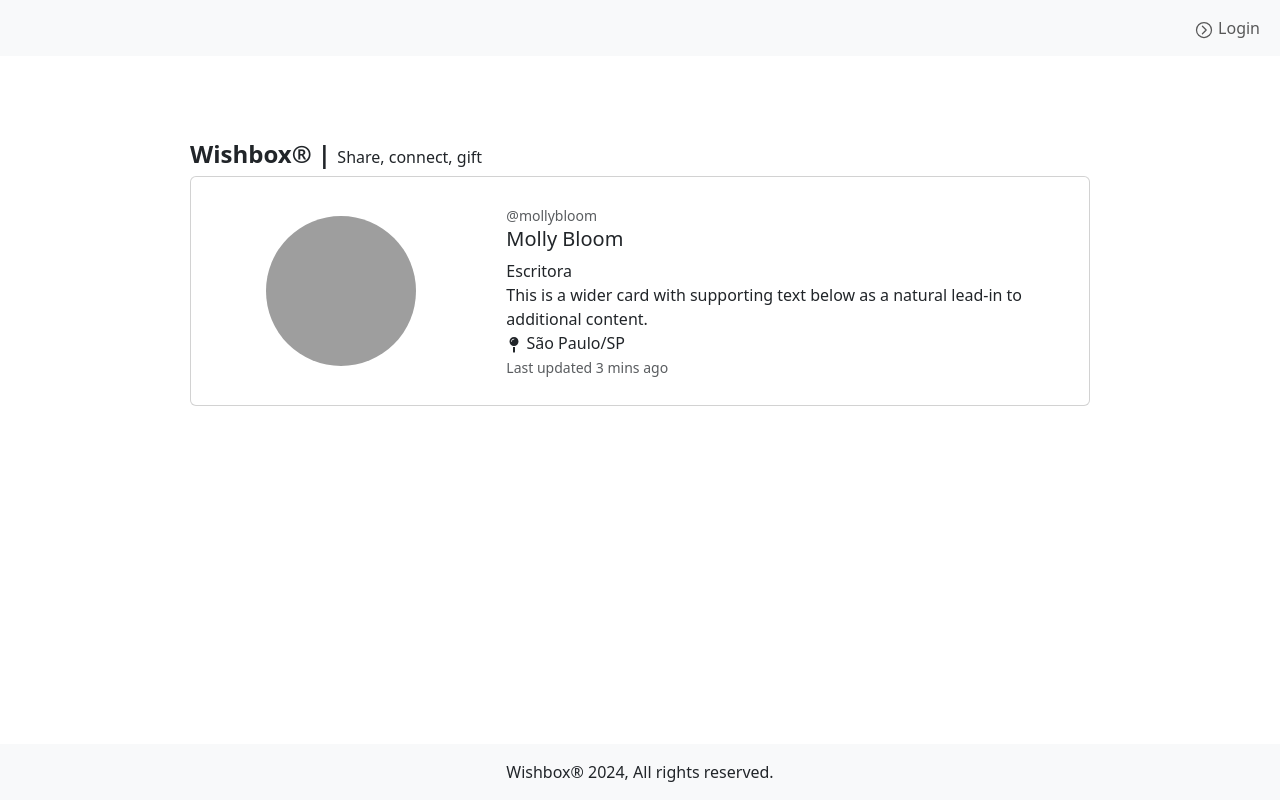
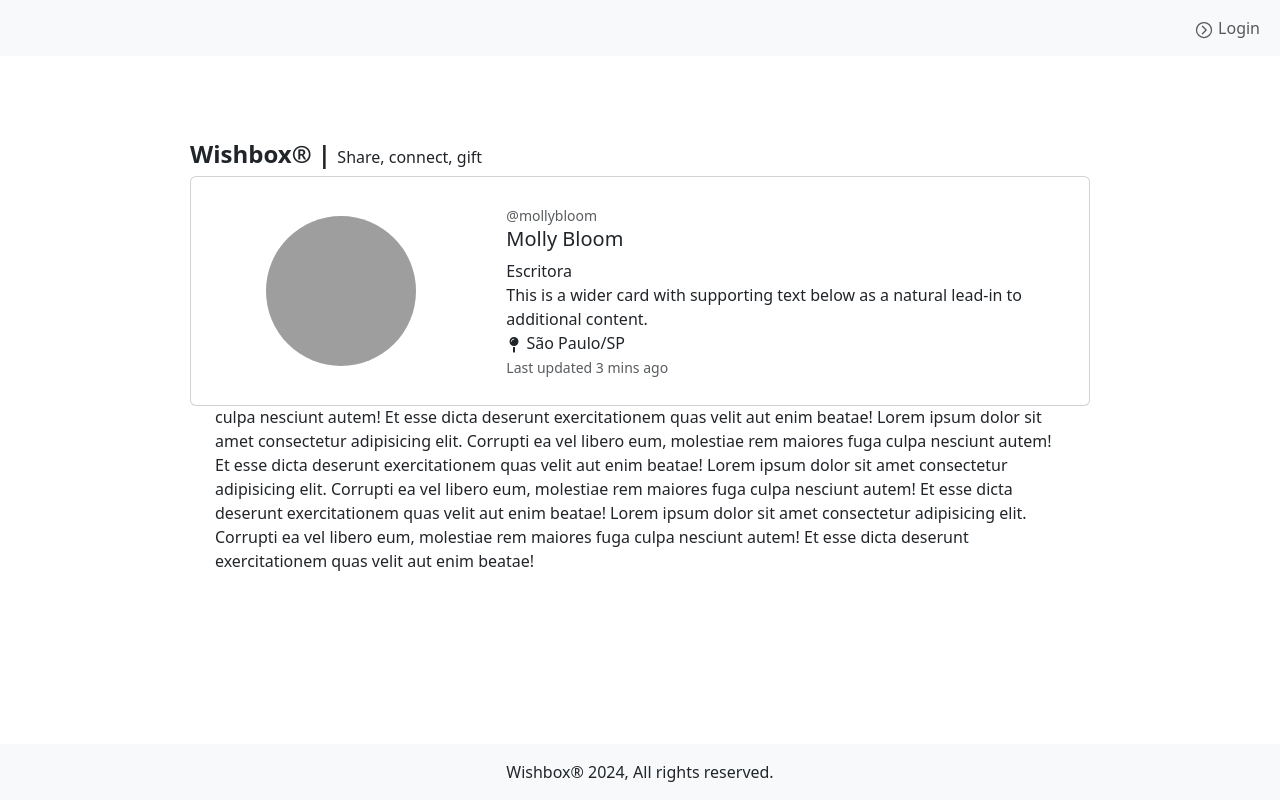
Before and after one commit to nestorjunior/list.me, a React (Vite) app: page / in a window 1280 px wide. Built offline with nearby package versions, Linux system fonts and the light colour scheme; grey boxes are pictures that could not be loaded; the HTML template or start-up script is replaced by a standard one.

Commit message:
Create section home page

```diff
--- a/src/pages/Home.scss
+++ b/src/pages/Home.scss
@@ -33,6 +33,17 @@ header {
 
 main {
 	background: var(--white-100);
+	// flex-grow: 1;
+}
+
+section {
+	border: 5px solid var(--gray-100);
+	width: 900px;
+  min-height: 230px;
+  background-color: #fff;
+  border-radius: 25px;
+  margin-top: calc(50vh - 550px);
+	padding: 25px;
 }
 
 footer {
--- a/src/pages/Home.tsx
+++ b/src/pages/Home.tsx
@@ -16,9 +16,14 @@ export function Home() {
 					</Container>
 					<CardHeader />
 				</header>
-				<main>
-					{/* Section */}
-					{/* Card-Products */}
+				<main className='mb-3 justify-content-center d-flex'>
+					<section>
+						Lorem ipsum dolor sit amet consectetur adipisicing elit. Corrupti ea vel libero eum, molestiae rem maiores fuga culpa nesciunt autem! Et esse dicta deserunt exercitationem quas velit aut enim beatae!
+						Lorem ipsum dolor sit amet consectetur adipisicing elit. Corrupti ea vel libero eum, molestiae rem maiores fuga culpa nesciunt autem! Et esse dicta deserunt exercitationem quas velit aut enim beatae!
+						Lorem ipsum dolor sit amet consectetur adipisicing elit. Corrupti ea vel libero eum, molestiae rem maiores fuga culpa nesciunt autem! Et esse dicta deserunt exercitationem quas velit aut enim beatae!
+						Lorem ipsum dolor sit amet consectetur adipisicing elit. Corrupti ea vel libero eum, molestiae rem maiores fuga culpa nesciunt autem! Et esse dicta deserunt exercitationem quas velit aut enim beatae!
+						{/* Card-Products */}
+					</section>
 				</main>
 				<footer>
 					<Footer />
```
